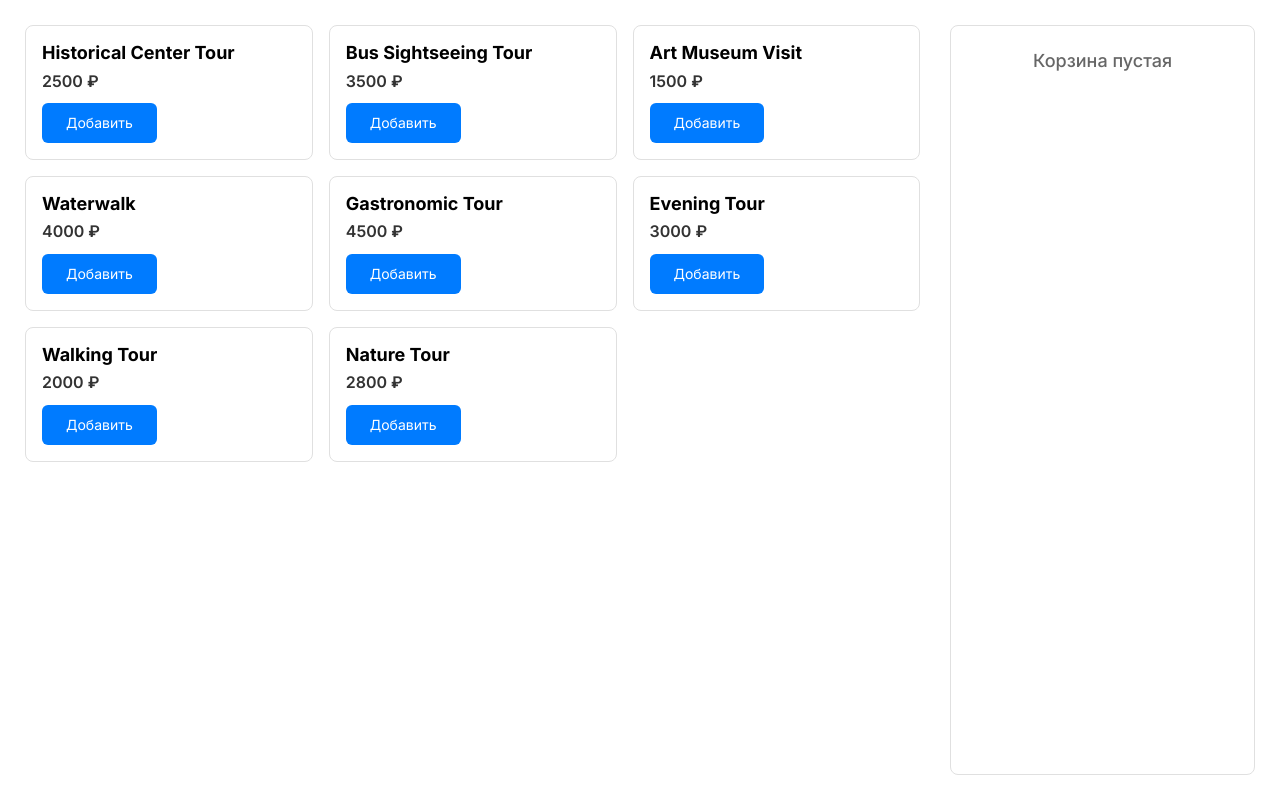
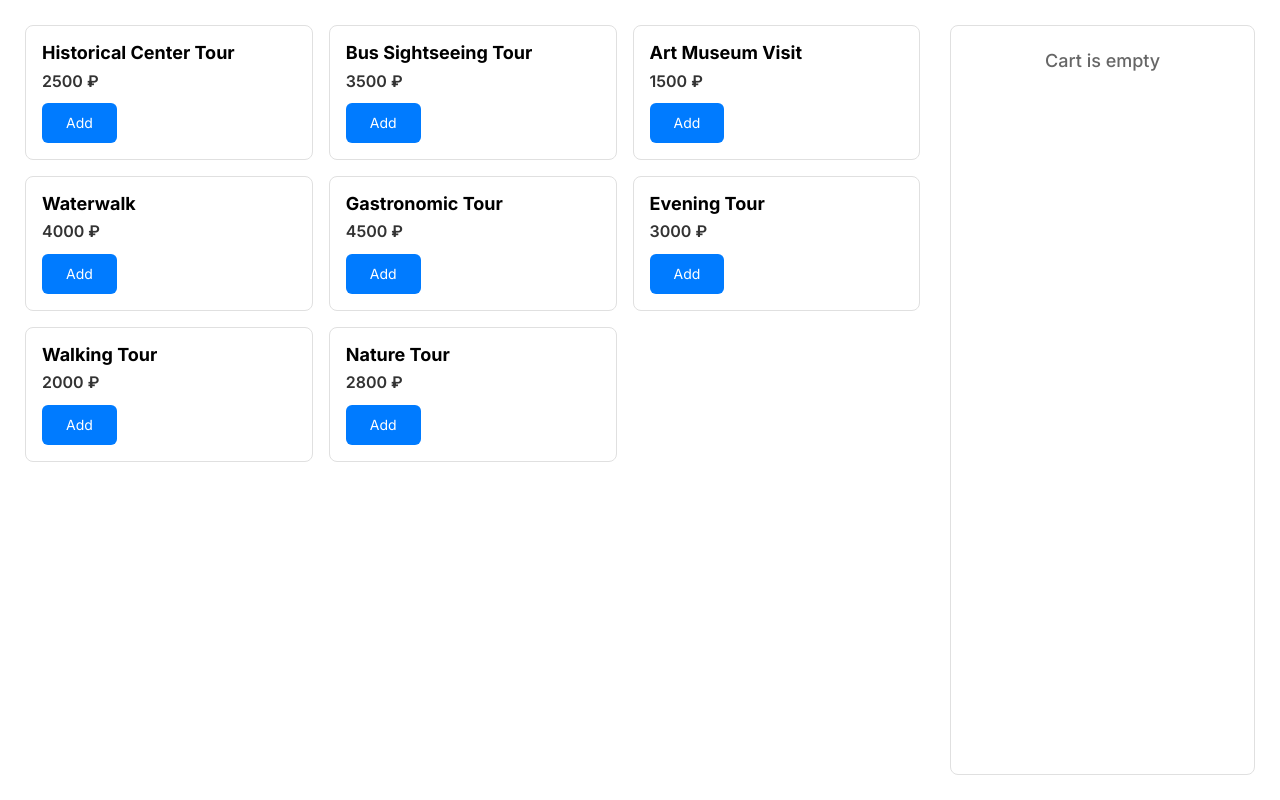
Before and after one commit to yaroslav20568/travel-test, a Next.js app: page / in a window 1280 px wide. Built offline with nearby package versions, Linux system fonts and the light colour scheme.

Commit message:
fix(general): text change from ru to en

```diff
--- a/src/entities/cart/ui/CartEmpty/CartEmpty.tsx
+++ b/src/entities/cart/ui/CartEmpty/CartEmpty.tsx
@@ -7,7 +7,7 @@ import s from './CartEmpty.module.scss';
 export const CartEmpty: FC = () => {
   return (
     <div className={s.empty}>
-      <h3 className={s.emptyTitle}>Корзина пустая</h3>
+      <h3 className={s.emptyTitle}>Cart is empty</h3>
     </div>
   );
 };
--- a/src/entities/cart/ui/CartSummary/CartSummary.tsx
+++ b/src/entities/cart/ui/CartSummary/CartSummary.tsx
@@ -14,7 +14,7 @@ export const CartSummary: FC = () => {
   return (
     <div className={s.total}>
       <div className={s.totalContent}>
-        <span className={s.totalLabel}>Итого:</span>
+        <span className={s.totalLabel}>Total:</span>
         <span className={s.totalPrice}>{totalPrice} ₽</span>
       </div>
     </div>
--- a/src/features/cart/ui/CartHeader/CartHeader.tsx
+++ b/src/features/cart/ui/CartHeader/CartHeader.tsx
@@ -13,9 +13,9 @@ export const CartHeader: FC = () => {
 
   return (
     <div className={s.header}>
-      <h2 className={s.title}>Корзина</h2>
+      <h2 className={s.title}>Cart</h2>
       <Button onClick={clearCart} className={s.clearButton}>
-        Очистить
+        Clear
       </Button>
     </div>
   );
--- a/src/features/cart/ui/CartItem/CartItem.tsx
+++ b/src/features/cart/ui/CartItem/CartItem.tsx
@@ -22,7 +22,7 @@ export const CartItem: FC<ICartItemProps> = ({ id, title, price }) => {
         <p className={s.itemPrice}>{price} ₽</p>
       </div>
       <Button onClick={() => removeItem(id)} className={s.removeButton}>
-        Удалить
+        Remove
       </Button>
     </div>
   );
--- a/src/features/service-card/ui/ServiceCard.tsx
+++ b/src/features/service-card/ui/ServiceCard.tsx
@@ -26,7 +26,7 @@ export const ServiceCard: FC<IProps> = ({ service }) => {
         <p className={s.price}>{service.price} ₽</p>
       </div>
       <Button onClick={() => addItem(service)} disabled={isInCart}>
-        {isInCart ? 'Уже добавлено' : 'Добавить'}
+        {isInCart ? 'Already added' : 'Add'}
       </Button>
     </div>
   );
--- a/src/widgets/services-list/ui/ServicesList.tsx
+++ b/src/widgets/services-list/ui/ServicesList.tsx
@@ -10,11 +10,11 @@ export const ServicesList = () => {
   const { data: services, isLoading } = useServices();
 
   if (isLoading) {
-    return <div className={s.loading}>Загрузка...</div>;
+    return <div className={s.loading}>Loading...</div>;
   }
 
   if (!services || services.length === 0) {
-    return <div className={s.empty}>Услуги не найдены</div>;
+    return <div className={s.empty}>Services not found</div>;
   }
 
   return (
```
